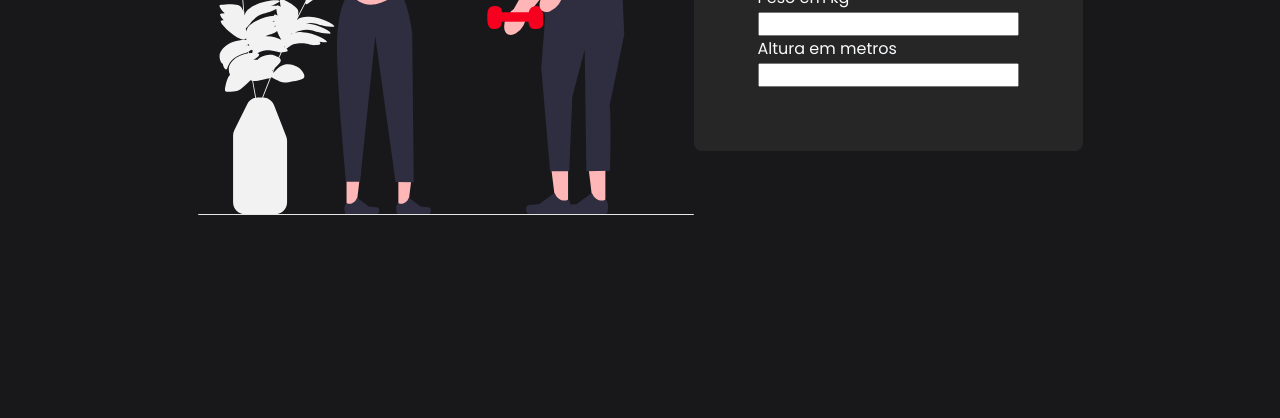
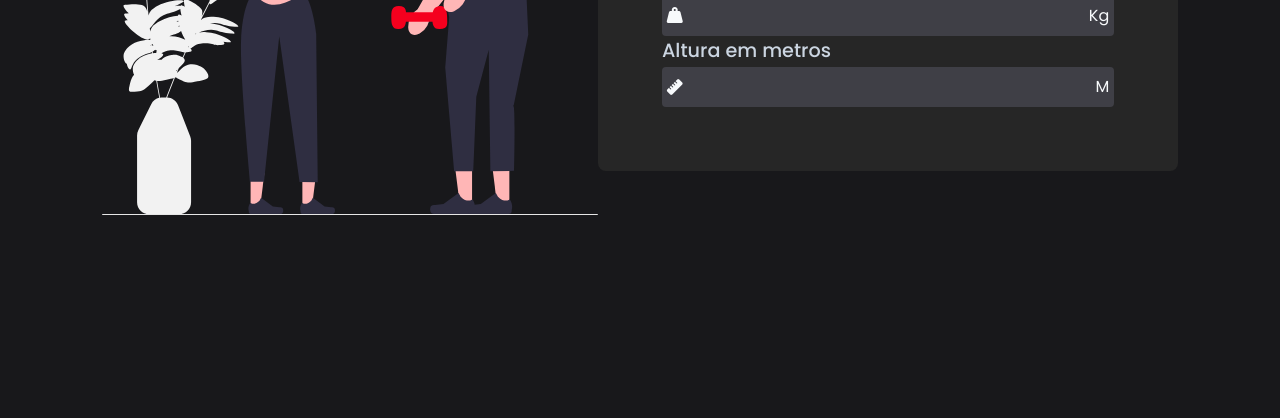
Before and after one commit to manuumqm/1revisao030823, a plain HTML site: page index.html in a window 1280 px wide. Shown: the part 382-800 px from the top of the page. Drawn offline with Linux system fonts and the light colour scheme; files whose address does not match are found by name.

Commit message:
feat icons and style

```diff
--- a/assets/css/style.css
+++ b/assets/css/style.css
@@ -33,3 +33,34 @@ img {
     flex-direction: column;
     padding: 2rem;
 }
+.input-box label {
+    font-weight: 500;
+    font-size: 1.2rem;
+    color: #cbd5e1;
+}
+.input-field  {
+    display: flex;
+    align-items: center;
+    justify-content: space-between;
+    background-color: #3f3f46;
+    padding: 0.3rem;
+    border-radius: 4px;
+    margin-top: 2px;
+}
+.input-field input {
+    background-color: transparent;
+    border: none;
+    width: 100%;
+    font-size: 1.3rem;
+    color: #f8fafc;
+    padding: 0. 0.5rem;
+}
+.input-field input::-webkit-inner-spin-button, .input-field input::-webkit-outer-spin-button {
+    appearance: none;
+}
+
+.unit, .icon {
+    color: #cbd5e1;
+    font-size: 1.3rem;
+    padding: 0.6rem 1rem;
+}
--- a/index.html
+++ b/index.html
@@ -6,6 +6,7 @@
     <meta name="viewport" content="width=device-width, initial-scale=1.0">
     <link rel="stylesheet" href="assets/css/style.css">
     <script src="../projeto1/assets/js/script.js"></script>
+    <link rel="stylesheet" href="https://cdnjs.cloudflare.com/ajax/libs/font-awesome/6.4.2/css/all.min.css" integrity="sha512-z3gLpd7yknf1YoNbCzqRKc4qyor8gaKU1qmn+CShxbuBusANI9QpRohGBreCFkKxLhei6S9CQXFEbbKuqLg0DA==" crossorigin="anonymous" referrerpolicy="no-referrer" />
     <title>Calculadora IMC</title>
 </head>
 
@@ -20,14 +21,19 @@
                 <div class="input-box">
                     <label for="weight"> Peso em kg</label>
                     <div class="input-field">
+                        <i class="fa-solid fa-weight-hanging"></i>
                         <input type="number" id="weight" name="weight" required>
+                        <span class="united">Kg</span>
                     </div>
                 </div>
 
                 <div class="input-box">
                     <label for="height"> Altura em metros</label>
                     <div class="input-field">
+                        <i class="fa-solid fa-ruler"></i>
                         <input type="number" id="height" name="height" required>
+                        <spam class="united">M</spam>
+
                     </div>
                 </div>
 
```
